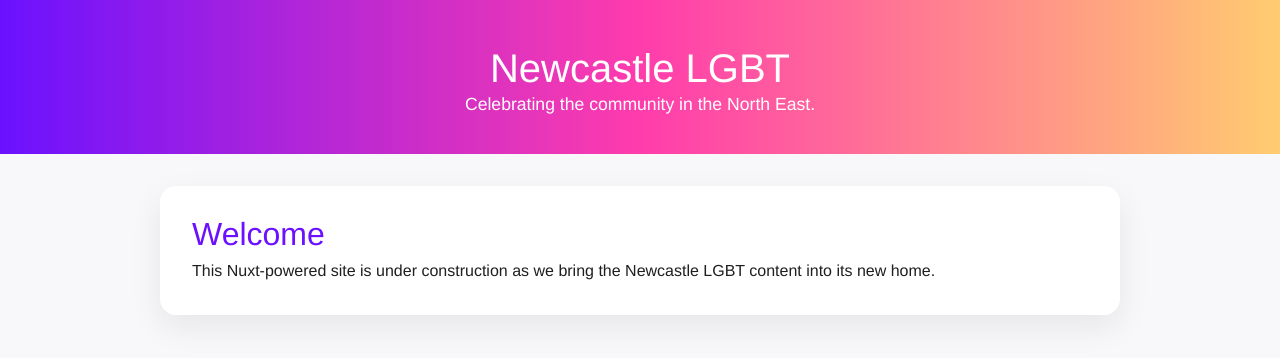
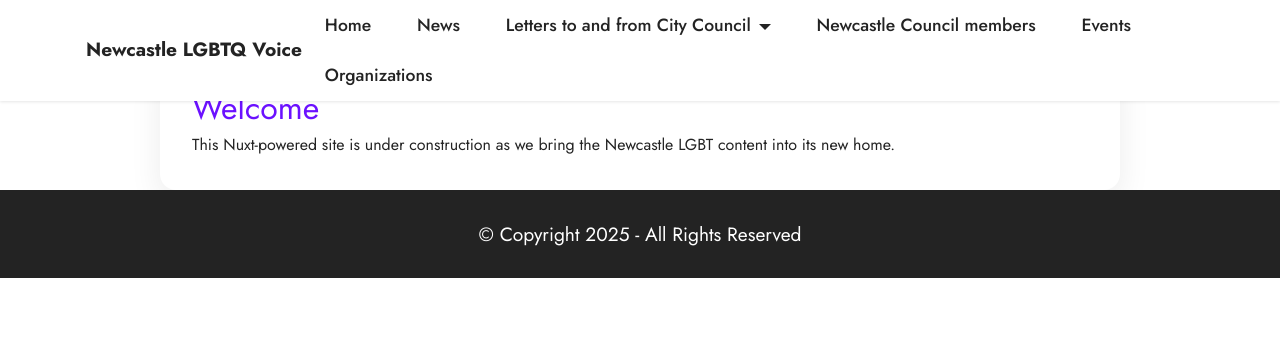
Before and after one commit to technotenshi/newcastle-lgbt, a Nuxt app: page / in a window 1280 px wide. Shown: the top 358 px of the page. Built offline with nearby package versions, Linux system fonts and the light colour scheme.

Commit message:
Add Nuxt default layout and update lint config

```diff
--- a/app.vue
+++ b/app.vue
@@ -1,45 +1,5 @@
 <template>
-  <div class="app">
-    <header class="app__header">
-      <h1>Newcastle LGBT</h1>
-      <p>Celebrating the community in the North East.</p>
-    </header>
-    <main class="app__main">
-      <NuxtPage />
-    </main>
-  </div>
+  <NuxtLayout>
+    <NuxtPage />
+  </NuxtLayout>
 </template>
-
-<style scoped>
-.app {
-  min-height: 100vh;
-  display: flex;
-  flex-direction: column;
-  margin: 0;
-  font-family: "Helvetica Neue", Arial, sans-serif;
-  background: #f8f8fb;
-  color: #1f1f1f;
-}
-
-.app__header {
-  padding: 3rem 1.5rem 1.5rem;
-  text-align: center;
-  background: linear-gradient(90deg, #6b11ff, #ff3cac 50%, #ffcc70);
-  color: #ffffff;
-}
-
-.app__header h1 {
-  margin: 0;
-  font-size: 2.5rem;
-}
-
-.app__header p {
-  margin-top: 0.5rem;
-  font-size: 1.1rem;
-}
-
-.app__main {
-  flex: 1;
-  padding: 2rem 1.5rem;
-}
-</style>
--- a/eslint.config.mjs
+++ b/eslint.config.mjs
@@ -17,6 +17,9 @@
             "cms/*",
             "assets/*",
             "src/.temp/*",
+            ".nuxt/*",
+            ".output/*",
+            "node_modules/*",
         ]
     },
     {
@@ -49,6 +52,7 @@
                 "ignores": [
                     "Index",
                     "Layout",
+                    "default",
                 ]
             }],
         },
--- /dev/null
+++ b/layouts/default.vue
@@ -0,0 +1,178 @@
+<template>
+  <div>
+    <ClientOnly>
+      <!-- Common Header Section -->
+      <section
+        id="menu1-5"
+        data-bs-version="5.1"
+        class="menu menu1 cid-uf3PHBc1HH"
+        once="menu"
+      >
+        <nav class="navbar navbar-dropdown navbar-fixed-top navbar-expand-lg">
+          <div class="container">
+            <div class="navbar-brand">
+              <span class="navbar-caption-wrap">
+                <!-- Use NuxtLink for internal navigation to Index.vue -->
+                <NuxtLink
+                  class="navbar-caption text-black text-primary display-7"
+                  to="/"
+                >Newcastle LGBTQ Voice</NuxtLink>
+              </span>
+            </div>
+            <button
+              class="navbar-toggler"
+              type="button"
+              data-toggle="collapse"
+              data-bs-toggle="collapse"
+              data-target="#navbarSupportedContent"
+              data-bs-target="#navbarSupportedContent"
+              aria-controls="navbarNavAltMarkup"
+              aria-expanded="false"
+              aria-label="Toggle navigation"
+            >
+              <div class="hamburger">
+                <span />
+                <span />
+                <span />
+                <span />
+              </div>
+            </button>
+            <div
+              id="navbarSupportedContent"
+              class="collapse navbar-collapse"
+            >
+              <ul
+                class="navbar-nav nav-dropdown nav-right"
+                data-app-modern-menu="true"
+              >
+                <li class="nav-item">
+                  <NuxtLink
+                    class="nav-link link text-black text-primary display-4"
+                    to="/"
+                  >
+                    Home
+                  </NuxtLink>
+                </li>
+                <li class="nav-item">
+                  <NuxtLink
+                    class="nav-link link text-black text-primary display-4"
+                    to="/news/"
+                  >
+                    News
+                  </NuxtLink>
+                </li>
+                <li
+                  class="nav-item dropdown"
+                  @mouseover="toggleDropdown($event, true)"
+                  @mouseout="toggleDropdown($event, false)"
+                >
+                  <NuxtLink
+                    class="nav-link link text-black text-primary dropdown-toggle display-4"
+                    data-toggle="dropdown-submenu"
+                    data-bs-toggle="dropdown"
+                    data-bs-auto-close="outside"
+                    aria-expanded="false"
+                  >
+                    Letters to and from City Council
+                  </NuxtLink>
+                  <div
+                    class="dropdown-menu"
+                    aria-labelledby="dropdown-848"
+                  >
+                    <NuxtLink
+                      class="text-black text-primary dropdown-item display-4"
+                      to="/letter/"
+                    >
+                      Open letter to the city council
+                    </NuxtLink>
+                    <NuxtLink
+                      class="text-black text-primary dropdown-item display-4"
+                      to="/reply-to-letter/"
+                    >
+                      Reply from Mayor Clark
+                    </NuxtLink>
+                  </div>
+                </li>
+                <li class="nav-item">
+                  <NuxtLink
+                    class="nav-link link text-black text-primary display-4"
+                    to="/council-members/"
+                  >
+                    Newcastle Council members
+                  </NuxtLink>
+                </li>
+                <li class="nav-item">
+                  <NuxtLink
+                    class="nav-link link text-black text-primary display-4"
+                    to="/events/"
+                  >
+                    Events
+                  </NuxtLink>
+                </li>
+                <li class="nav-item">
+                  <NuxtLink
+                    class="nav-link link text-black text-primary display-4"
+                    to="/organizations/"
+                  >
+                    Organizations
+                  </NuxtLink>
+                </li>
+              </ul>
+            </div>
+          </div>
+        </nav>
+      </section>
+      <!-- Slot for Page Content -->
+      <slot />
+
+      <section
+        id="footer7-6"
+        data-bs-version="5.1"
+        class="footer7 cid-uf3PMfXKLP"
+        once="footers"
+      >
+        <div class="container">
+          <div class="media-container-row align-center mbr-white">
+            <div class="col-12">
+              <p class="mbr-text mb-0 mbr-fonts-style display-7">
+                © Copyright 2025 - All Rights Reserved
+              </p>
+            </div>
+          </div>
+        </div>
+      </section>
+    </ClientOnly>
+  </div>
+</template>
+
+<script setup>
+import { onMounted } from "vue";
+
+onMounted(() => {
+  // Bootstrap resources are provided via the dedicated Nuxt plugin.
+});
+
+const toggleDropdown = (event, isOpen) => {
+  if (typeof window === "undefined") {
+    return;
+  }
+
+  const dropdown = event.currentTarget;
+
+  if (!dropdown || !dropdown.classList) {
+    return;
+  }
+
+  if (window.innerWidth > 991) {
+    if (isOpen) {
+      dropdown.classList.add("open");
+    } else {
+      dropdown.classList.remove("open");
+    }
+  }
+};
+</script>
+
+<style scoped>
+/* Add any global styles here */
+</style>
```
